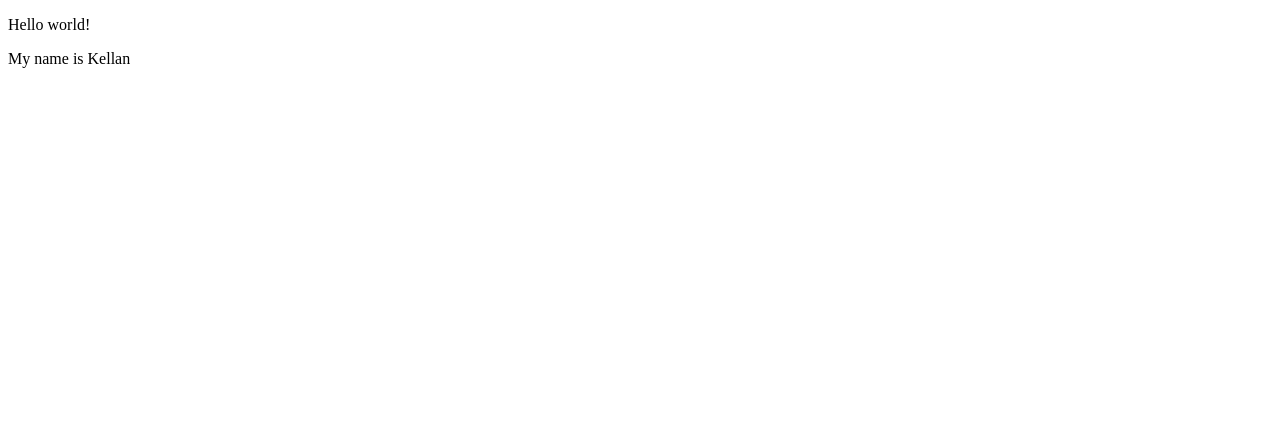
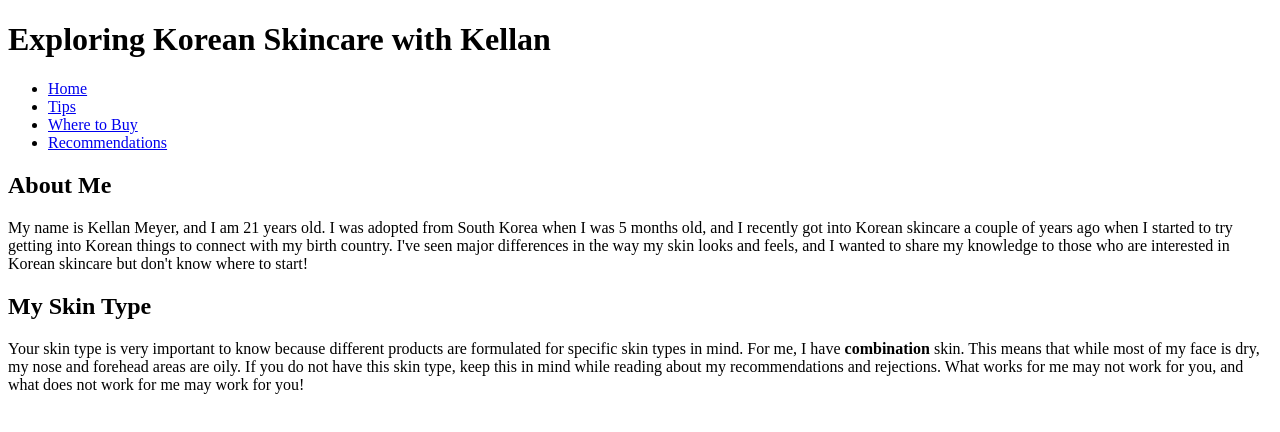
Before and after one commit to kellanmeyer/kellanmeyer.github.io, a plain HTML site: page index.html in a window 1280 px wide. Drawn offline with Linux system fonts and the light colour scheme.

Commit message:
Add files via upload

```diff
--- a/index.html
+++ b/index.html
@@ -1,20 +1,43 @@
 <!DOCTYPE html>
 <html lang="en">
-<meta charset="UTF-8">
-<title>Page Title</title>
-<meta name="viewport" content="width=device-width,initial-scale=1">
-<link rel="stylesheet" href="">
-<style>
-</style>
-<script src=""></script>
+	<head>
+		<meta charset="UTF-8">
+		<meta name="viewport" content="width=device-width,initial-scale=1">
+		<title>My Korean Skincare</title>
+		<link rel="stylesheet" href="stylesheet.css">
+	</head>
 
 
-	<!--- Code above this line will not be displayed on the browser -->
+	<body>
+		<header>
+			<h1>Exploring Korean Skincare with Kellan</h1>
+			<nav>
+				<ul>
+					<li><a href="index.html">Home</a></li>
+					<li><a href="tips.html">Tips</a></li>
+					<li><a href="retail.html">Where to Buy</a></li>
+					<li><a href="recs.html">Recommendations</a></li>
+				</ul>
+			</nav>
+		</header>
 
-	<body>
+		<main>
+			<h2>About Me</h2>
+			<p>
+				My name is Kellan Meyer, and I am 21 years old. I was adopted from South Korea when I was 5 months old, and
+				I recently got into Korean skincare a couple of years ago when I started to try getting into Korean things to connect with my birth country.
+				I've seen major differences in the way my skin looks and feels, and I wanted to share my knowledge to those who are interested in
+				Korean skincare but don't know where to start!
+			</p>
 
-		<p> Hello world!</p>
-		<p> My name is Kellan</p>
+			<h2>My Skin Type</h2>
+			<p>
+				Your skin type is very important to know because different products are formulated for specific skin types in mind.
+				For me, I have <strong>combination</strong> skin. This means that while most of my face is dry, my nose and forehead areas are oily.
+				If you do not have this skin type, keep this in mind while reading about my recommendations and rejections.
+				What works for me may not work for you, and what does not work for me may work for you!
+			</p>
+		</main>
 
 	</body>
 
```
